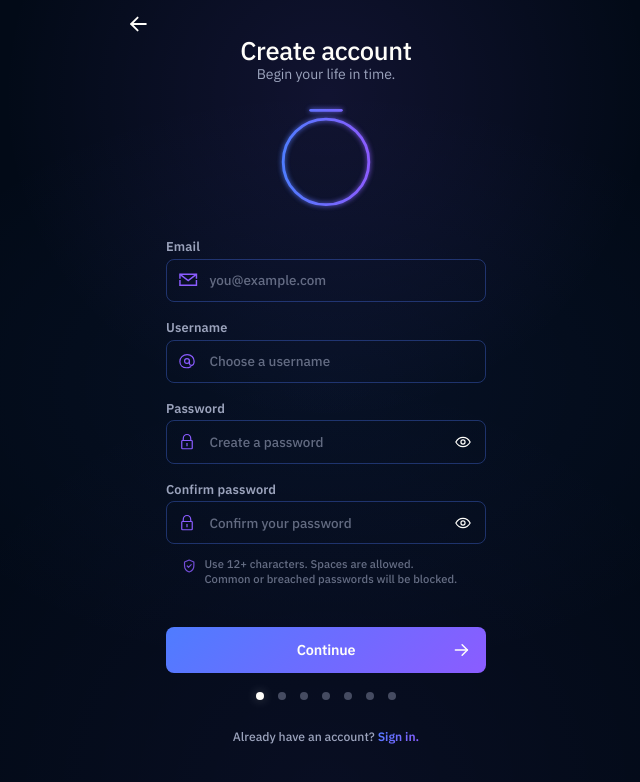
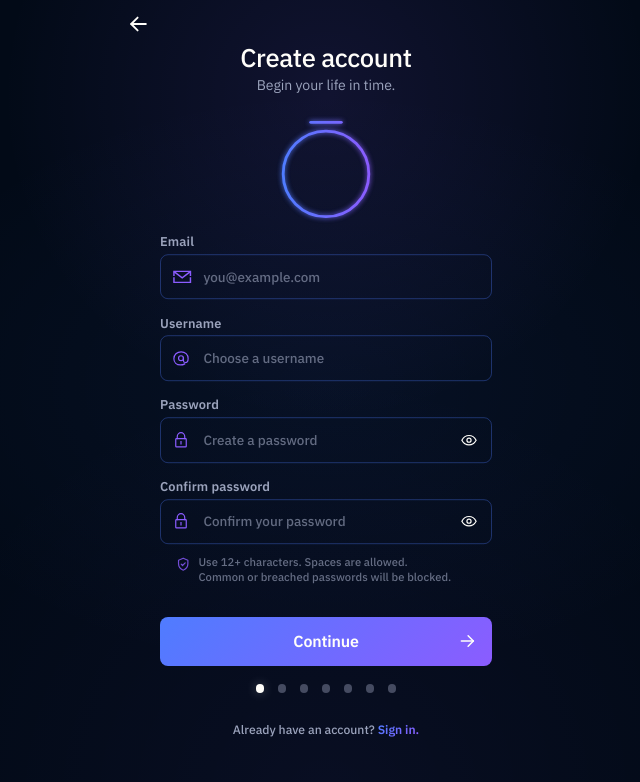
Before and after one commit to Outflo-dev/outflo-v2, a Next.js app: page /create-account in a window 1280 px wide. Shown: the top 782 px of the page, without its empty margins (314-954 px from the left). Built offline with nearby package versions, Linux system fonts and the light colour scheme.

Commit message:
Polish Create Account onboarding layout

```diff
--- a/src/components/onboarding/page/internal/action/module/style/action.frame.module.css
+++ b/src/components/onboarding/page/internal/action/module/style/action.frame.module.css
@@ -3,18 +3,18 @@
    File: src/components/onboarding/page/internal/action/module/style/action.frame.module.css
    Scope: Own primary-action participation within the onboarding page composition
    Last Updated:
-   - date: 2026-07-29
-   - note: isolate canonical action measure and page placement
+   - date: 2026-08-05
+   - note: widen the onboarding action frame and tighten its distance from the preceding body
    ========================================================== */
 
 .frame {
     position: relative;
     z-index: 1;
 
-    width: calc(100% - 1rem);
-    max-width: 20rem;
+    width: calc(100% - 1.25rem);
+    max-width: 20.75rem;
 
-    margin: 1.4rem auto 0;
+    margin: 0.9rem auto 0;
 
     flex: 0 0 auto;
 }
--- a/src/components/onboarding/page/internal/intro/module/style/intro.subtitle.module.css
+++ b/src/components/onboarding/page/internal/intro/module/style/intro.subtitle.module.css
@@ -10,7 +10,7 @@
 .subtitle {
     max-width: 16rem;
 
-    margin: 0;
+    margin: 0.2rem 0 0;
 
     color: var(--color-text-secondary);
 
--- a/src/components/system/primitives/actions/onboarding/OnboardingPrimaryAction.module.css
+++ b/src/components/system/primitives/actions/onboarding/OnboardingPrimaryAction.module.css
@@ -15,7 +15,7 @@
     justify-content: center;
 
     width: 100%;
-    min-height: 2.9rem;
+    min-height: 3.05rem;
 
     padding-inline: 1.5rem;
 
@@ -28,7 +28,7 @@
     outline: none;
 
     font-family: var(--font-family-system);
-    font-size: 0.9rem;
+    font-size: 1rem;
     font-weight: 600;
     line-height: 1;
     letter-spacing: -0.012em;
--- a/src/compositions/onboarding/create-account/CreateAccountComposition.tsx
+++ b/src/compositions/onboarding/create-account/CreateAccountComposition.tsx
@@ -17,6 +17,8 @@ import { useRouter } from "next/navigation";
 import BackNavigationAction from "@/components/system/primitives/actions/navigation/BackNavigationAction";
 import OnboardingPrimaryAction from "@/components/system/primitives/actions/onboarding/OnboardingPrimaryAction";
 import OutfloMark from "@/components/system/primitives/marks/outflo/OutfloMark";
+import introPlacementStyles from "./internal/intro/CreateAccountIntroPlacement.module.css";
+import iconPlacementStyles from "./internal/icon/CreateAccountIconPlacement.module.css";
 
 import {
     OnboardingPage,
@@ -49,15 +51,19 @@ export default function CreateAccountComposition() {
                 />
             }
         >
+            <div className={introPlacementStyles.frame}>
                 <OnboardingPageIntro
                     title="Create account"
                     subtitle="Begin your life in time."
                 />
+            </div>
 
+            <div className={iconPlacementStyles.frame}>
                 <OnboardingPageIcon
                     icon={OutfloMark}
                     title="Outflō"
                 />
+            </div>
 
             <OnboardingPageBody>
                 <CreateAccountForm />
--- a/src/compositions/onboarding/create-account/internal/form/CreateAccountForm.module.css
+++ b/src/compositions/onboarding/create-account/internal/form/CreateAccountForm.module.css
@@ -11,11 +11,14 @@
     display: flex;
     flex-direction: column;
 
-    width: 100%;
+    width: calc(100% + 0.75rem);
 
-    margin-bottom: 1.05rem;
+    margin-inline: -0.375rem;
+    margin-bottom: -.01rem;
 
-    gap: 1.25rem;
+    gap: 1.15rem;
+
+    transform: translateY(-1.05rem);
 }
 
 .leadingOpticalLeft {
--- /dev/null
+++ b/src/compositions/onboarding/create-account/internal/icon/CreateAccountIconPlacement.module.css
@@ -0,0 +1,14 @@
+/* ==========================================================
+   OUTFLO — CREATE ACCOUNT ICON PLACEMENT
+   File: src/compositions/onboarding/create-account/internal/icon/CreateAccountIconPlacement.module.css
+   Scope: Own the local vertical placement of the Create Account mark
+   Last Updated:
+   - date: 2026-08-05
+   - note: increase the separation above the Create Account mark slightly
+   ========================================================== */
+
+.frame {
+    width: 100%;
+
+    margin-top: 0.5rem;
+}
--- /dev/null
+++ b/src/compositions/onboarding/create-account/internal/intro/CreateAccountIntroPlacement.module.css
@@ -0,0 +1,15 @@
+/* ==========================================================
+   OUTFLO — CREATE ACCOUNT ICON PLACEMENT
+   File: src/compositions/onboarding/create-account/internal/icon/CreateAccountIconPlacement.module.css
+   Scope: Own the local vertical placement of the Create Account mark
+   Last Updated:
+   - date: 2026-08-05
+   - note: lower the mark while tightening its separation from the form
+   ========================================================== */
+
+.frame {
+    width: 100%;
+
+    margin-top: 0.45rem;
+    margin-bottom: -0.4rem;
+}
--- a/src/compositions/onboarding/internal/controls/surface/module/construction/surface.box.module.css
+++ b/src/compositions/onboarding/internal/controls/surface/module/construction/surface.box.module.css
@@ -9,7 +9,7 @@
 
 .surface {
     width: 100%;
-    min-height: 2.7rem;
+    min-height: 2.85rem;
 
     box-sizing: border-box;
 }
--- a/src/compositions/onboarding/internal/controls/surface/module/construction/surface.frame.module.css
+++ b/src/compositions/onboarding/internal/controls/surface/module/construction/surface.frame.module.css
@@ -8,7 +8,7 @@
    ========================================================== */
 
 .surface {
-    border-width: 1px;
+    border-width: 1.25px;
     border-style: solid;
     border-radius: 0.5rem;
 }
```
Lines whose indentation alone changed are shown as unchanged.
